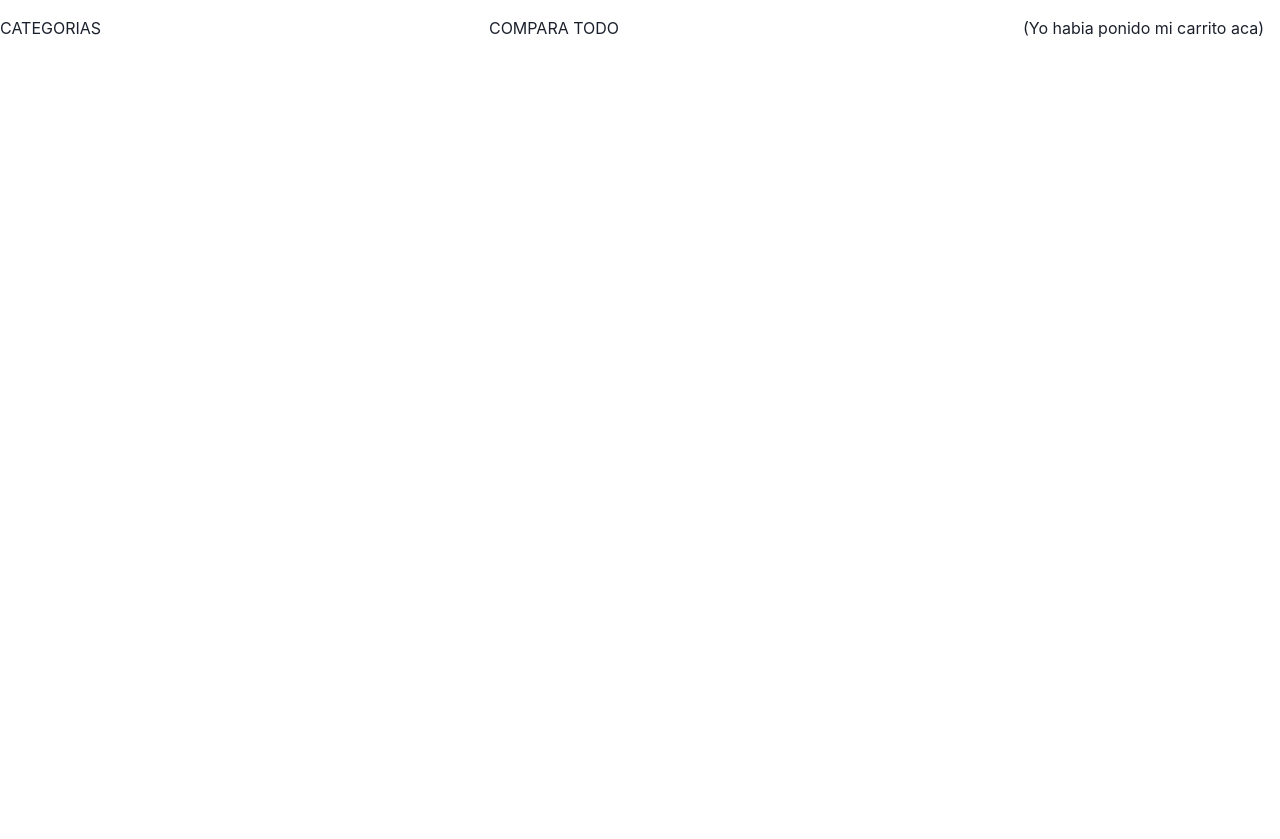
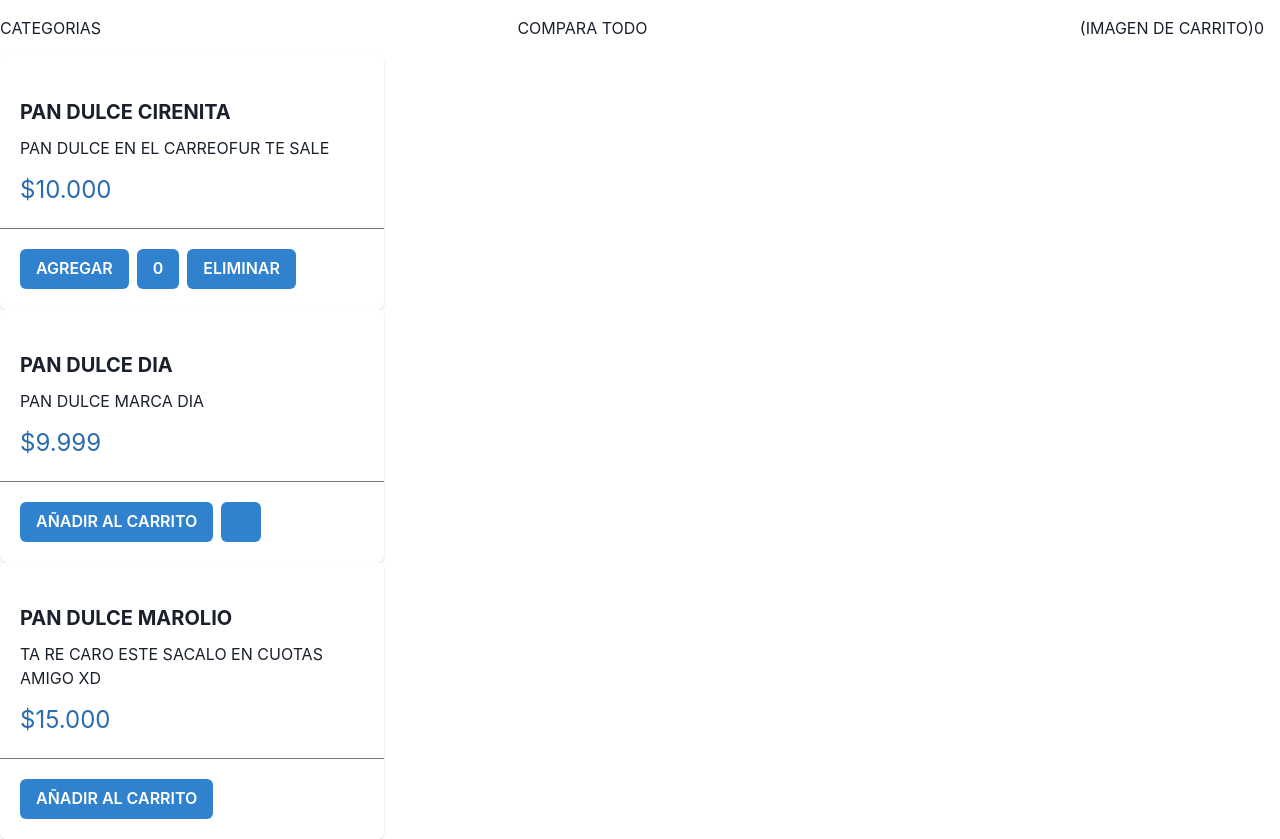
Before and after one commit to schJuan/proyectoReactSchJuan, a React (Vite) app: page / in a window 1280 px wide. Before the commit the page ends 800 px from the top, so only its background shows below. Built offline with nearby package versions, Linux system fonts and the light colour scheme.

Commit message:
ahora see

```diff
--- a/src/App.jsx
+++ b/src/App.jsx
@@ -3,6 +3,7 @@ import { useState } from 'react'
 
 import ItemListContainer from './components/itemListContainer'
 import NavBar from './components/NavBar'
+import Tarjeta from './components/Tarjeta'
 
 const App = () => {
   const productos = [
@@ -15,7 +16,7 @@ const App = () => {
       productos={productos}
       />
       <NavBar/>
-
+      <Tarjeta/>
 
     </div>
   )
--- a/src/components/CartWidget.jsx
+++ b/src/components/CartWidget.jsx
@@ -1,8 +1,13 @@
-import React from 'react'
 
+import { Button, } from '@chakra-ui/react'
 const CartWidget = () => {
+
   return (
-    <div>(Yo habia ponido mi carrito aca)</div>
+    <div>
+      <h2>(IMAGEN DE CARRITO)0</h2>
+
+
+    </div>
   )
 }
 
--- a/src/components/NavBar.jsx
+++ b/src/components/NavBar.jsx
@@ -3,6 +3,7 @@ import CartWidget from './CartWidget'
 import { Flex, Spacer, Box, Menu, MenuButton, MenuList, MenuItem} from '@chakra-ui/react'
 
 const NavBar = () => {
+
   return (
     <div>
           <Flex>
@@ -11,11 +12,11 @@ const NavBar = () => {
                       CATEGORIAS
                   </MenuButton>
                   <MenuList>
-                      <MenuItem>Download</MenuItem>
-                      <MenuItem>Create a Copy</MenuItem>
-                      <MenuItem>Mark as Draft</MenuItem>
-                      <MenuItem>Delete</MenuItem>
-                      <MenuItem>Attend a Workshop</MenuItem>
+                      <MenuItem>COMESTIBLE</MenuItem>
+                      <MenuItem>ELECTRODOMESTICO</MenuItem>
+                      <MenuItem>HOGAR</MenuItem>
+                      <MenuItem>BEBIBLES</MenuItem>
+                      <MenuItem>CARNES</MenuItem>
                   </MenuList>
               </Menu>
               <Spacer />
--- /dev/null
+++ b/src/components/Tarjeta.jsx
@@ -0,0 +1,97 @@
+import { Card, CardBody, CardFooter, Spacer, Stack, Heading, Divider, Text, ButtonGroup, Button } from '@chakra-ui/react'
+import CartWidget from './CartWidget'
+import { useState } from 'react'
+
+const Tarjeta = () => {
+    const [contador, setContador] = useState(0)
+  return (
+    <div>
+
+          <Card maxW='sm'>
+              <CardBody>
+                  <Stack mt='6' spacing='3'>
+                      <Heading size='md'>PAN DULCE CIRENITA </Heading>
+                      <Text>
+                          PAN DULCE EN EL CARREOFUR TE SALE
+                      </Text>
+                      <Text color='blue.600' fontSize='2xl'>
+                          $10.000
+                      </Text>
+                  </Stack>
+              </CardBody>
+              <Divider />
+              <CardFooter>
+                  <ButtonGroup spacing='2'>
+                      <Button variant='solid' colorScheme='blue' onClick={() => setContador(contador +1)}>
+                          AGREGAR
+                      </Button>
+                      <Button variant='solid' colorScheme='blue'>
+                          {contador}
+                      </Button>
+                      <Button variant='solid' colorScheme='blue' onClick={() =>setContador (contador -1) }>
+                          ELIMINAR
+                      </Button>
+
+                  </ButtonGroup>
+              </CardFooter>
+          </Card>
+
+          <Spacer />
+
+          <Card maxW='sm'>
+              <CardBody>
+                  <Stack mt='6' spacing='3'>
+                      <Heading size='md'>PAN DULCE DIA</Heading>
+                      <Text>
+                          PAN DULCE MARCA DIA
+                      </Text>
+                      <Text color='blue.600' fontSize='2xl'>
+                          $9.999
+                      </Text>
+                  </Stack>
+              </CardBody>
+              <Divider />
+              <CardFooter>
+                  <ButtonGroup spacing='2'>
+                      <Button variant='solid' colorScheme='blue'>
+                          AÑADIR AL CARRITO
+                      </Button>
+                      <Button variant='solid' colorScheme='blue'>
+
+                      </Button>
+
+                  </ButtonGroup>
+              </CardFooter>
+          </Card>
+
+
+
+          <Card maxW='sm'>
+              <CardBody>
+                  <Stack mt='6' spacing='3'>
+                      <Heading size='md'>PAN DULCE MAROLIO</Heading>
+                      <Text>
+                          TA RE CARO ESTE SACALO EN CUOTAS AMIGO XD
+                      </Text>
+                      <Text color='blue.600' fontSize='2xl'>
+                          $15.000
+                      </Text>
+                  </Stack>
+              </CardBody>
+
+              <Divider />
+              <CardFooter>
+                  <ButtonGroup spacing='2'>
+                      <Button variant='solid' colorScheme='blue'>
+                          AÑADIR AL CARRITO
+                      </Button>
+
+                  </ButtonGroup>
+              </CardFooter>
+          </Card>
+
+    </div>
+  )
+}
+
+export default Tarjeta
```
